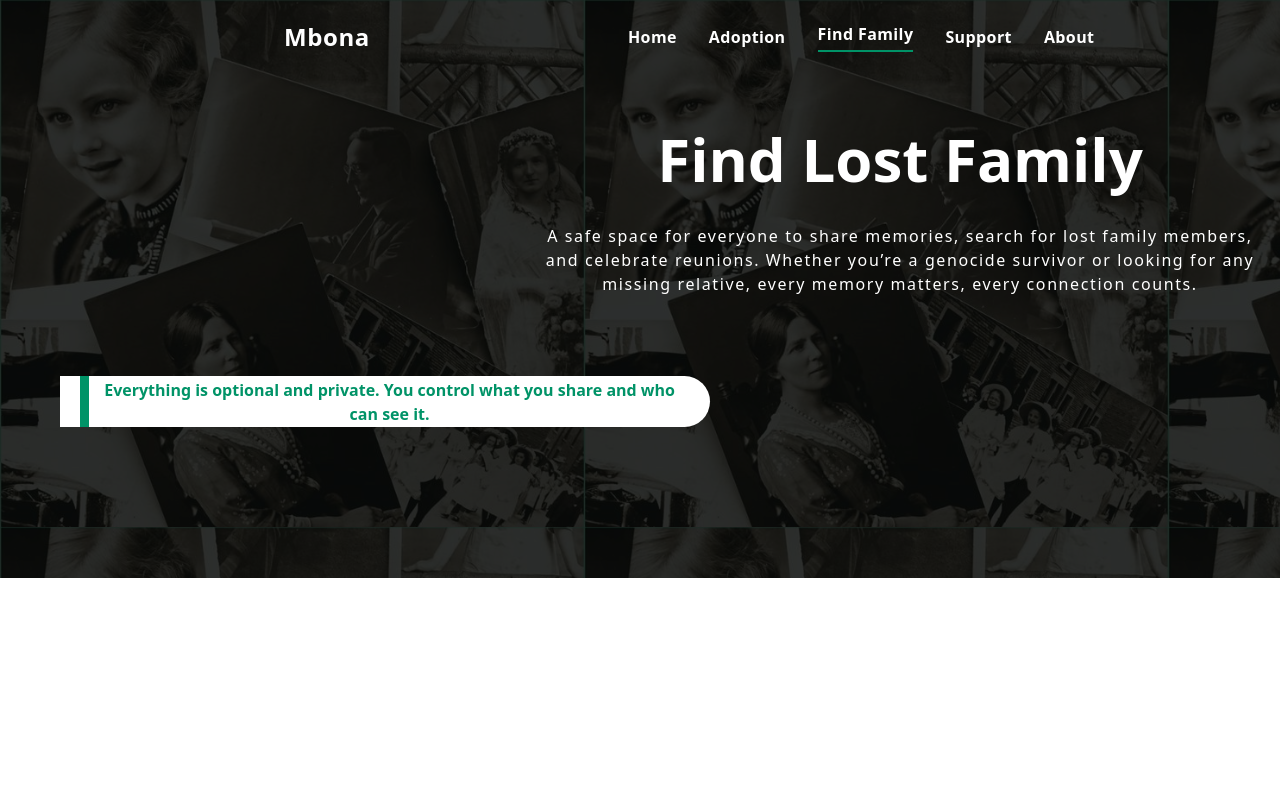
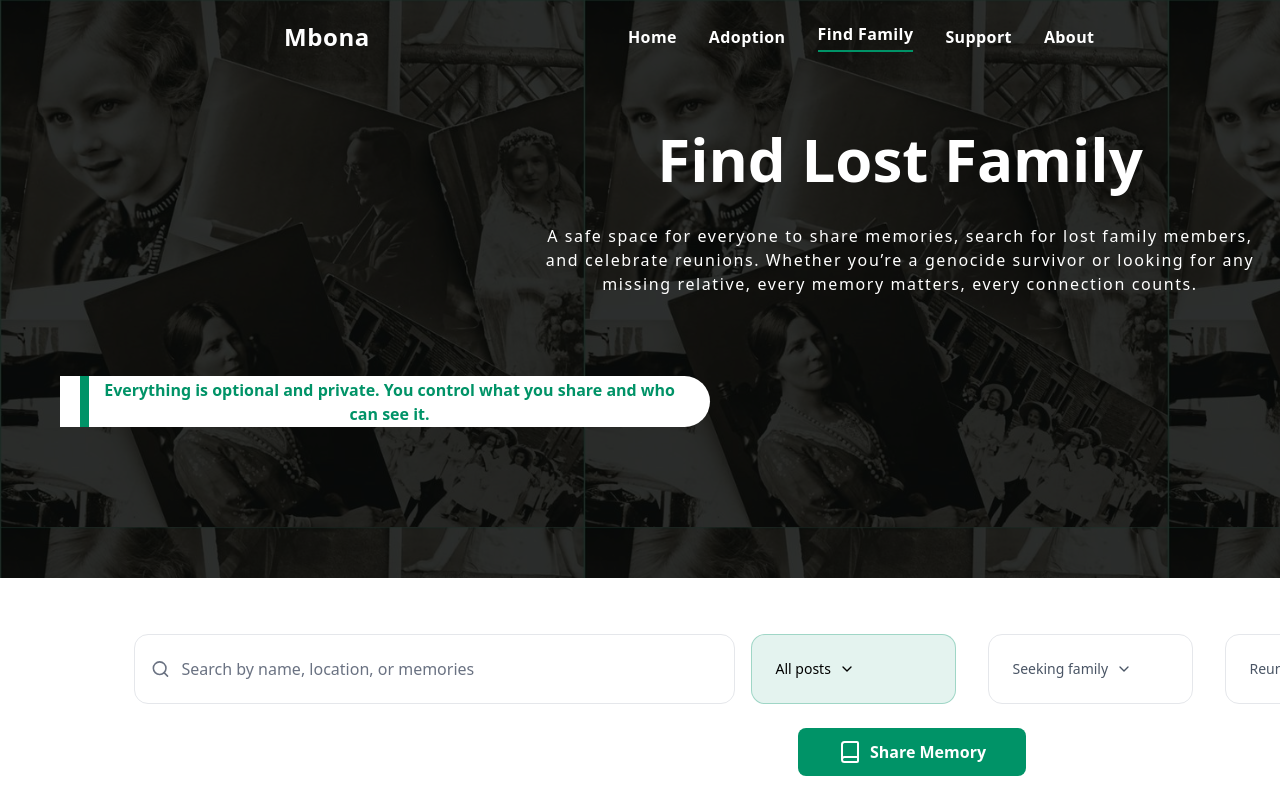
Before and after one commit to Blinktechnologies-company/Mbona, a Next.js app: page /family in a window 1280 px wide. Shown: the top 800 px of the page. Built offline with nearby package versions, Linux system fonts and the light colour scheme.

Commit message:
Add dropdown feature

```diff
--- a/app/(pages)/family/page.tsx
+++ b/app/(pages)/family/page.tsx
@@ -1,7 +1,9 @@
 import Link from "next/link";
+import { Book, ChevronDown, Search } from "lucide-react";
 const family = () => {
   return (
-    <div className="w-[1800px] mx-auto">
+    <div className="mx-auto">
+    <div className="w-[1800px] ">
       <div className="relative bg-[url('/mbona1.png')] h-[578px]">
         <div className="absolute inset-0 bg-black/80"></div>
         <header className="w-full relative z-10 ">
@@ -77,9 +79,51 @@ const family = () => {
           </div>
         </section>
       </div>
-      <main>
+      <main className="flex flex-col items-center justify-center">
+      <div className="mt-8 p-6 bg-white rounded-2xl">
+              <div className="flex flex-col xl:flex-row gap-4 items-center">
+                <div className="flex items-center w-[601px] h-[70px] gap-3 px-4 py-3 rounded-xl border border-gray-200">
+                  <Search className="w-5 h-5 text-gray-500" />
+                  <input
+                    type="text"
+                    placeholder="Search by name, location, or memories"
+                    className="w-full text-gray-900 placeholder:text-gray-500 focus:outline-none"
+                  />
+                </div>
+                <div className="flex flex-wrap gap-8 justify-center text-center">
+                  {[
+                    "All posts",
+                    "Seeking family",
+                    "Reunited stories",
+                    "All missing",
+                  ].map((label) => (
+                    <button
+                      key={label}
+                      className={`px-6 py-3 w-[205px] h-[70px] rounded-xl border text-sm font-medium flex items-center gap-2 ${
+                        label === "All posts"
+                          ? "bg-[#E4F3EF] text-black border-[#009367]/30"
+                          : "bg-white text-gray-600 border-gray-200"
+                      }`}
+                    >
+                      {label}
+                      <ChevronDown className="w-4 h-4" />
+                    </button>
+                  ))}
+                </div>
+              </div>
+            </div>
+                  <div className="flex items-center justify-center">
+                    <Book className="text-white" />
+                    <Link href={"/"} className="bg-[#009367] text-white px-10 py-3 rounded-md font-semibold flex gap-2"><Book className="text-white" />Share Memory</Link>
+                  </div>
+      </main>
 
-      </main>
+
+
+    </div>
+    {/* <section>
+
+      </section> */}
 
     </div>
   );
```
